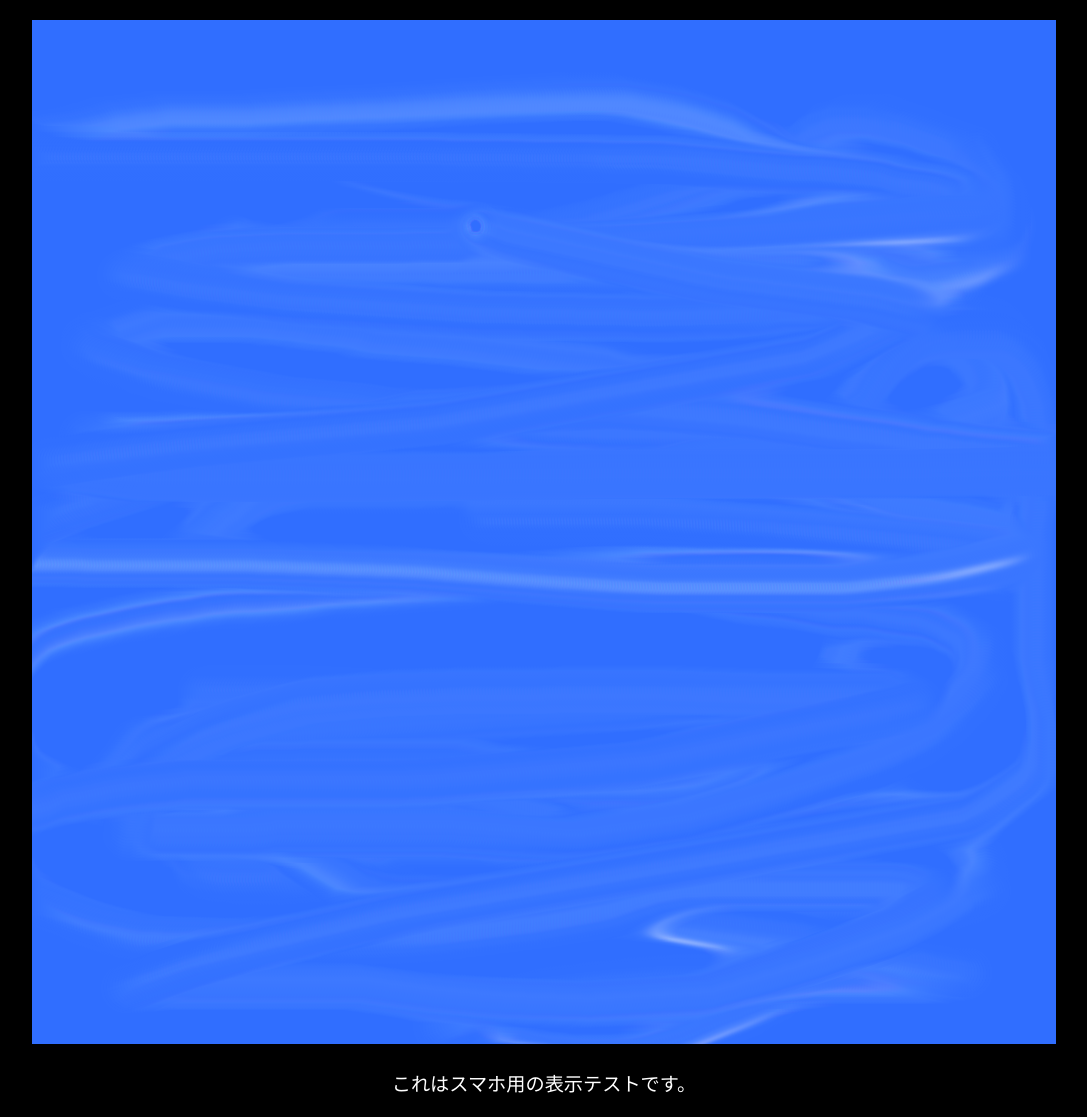
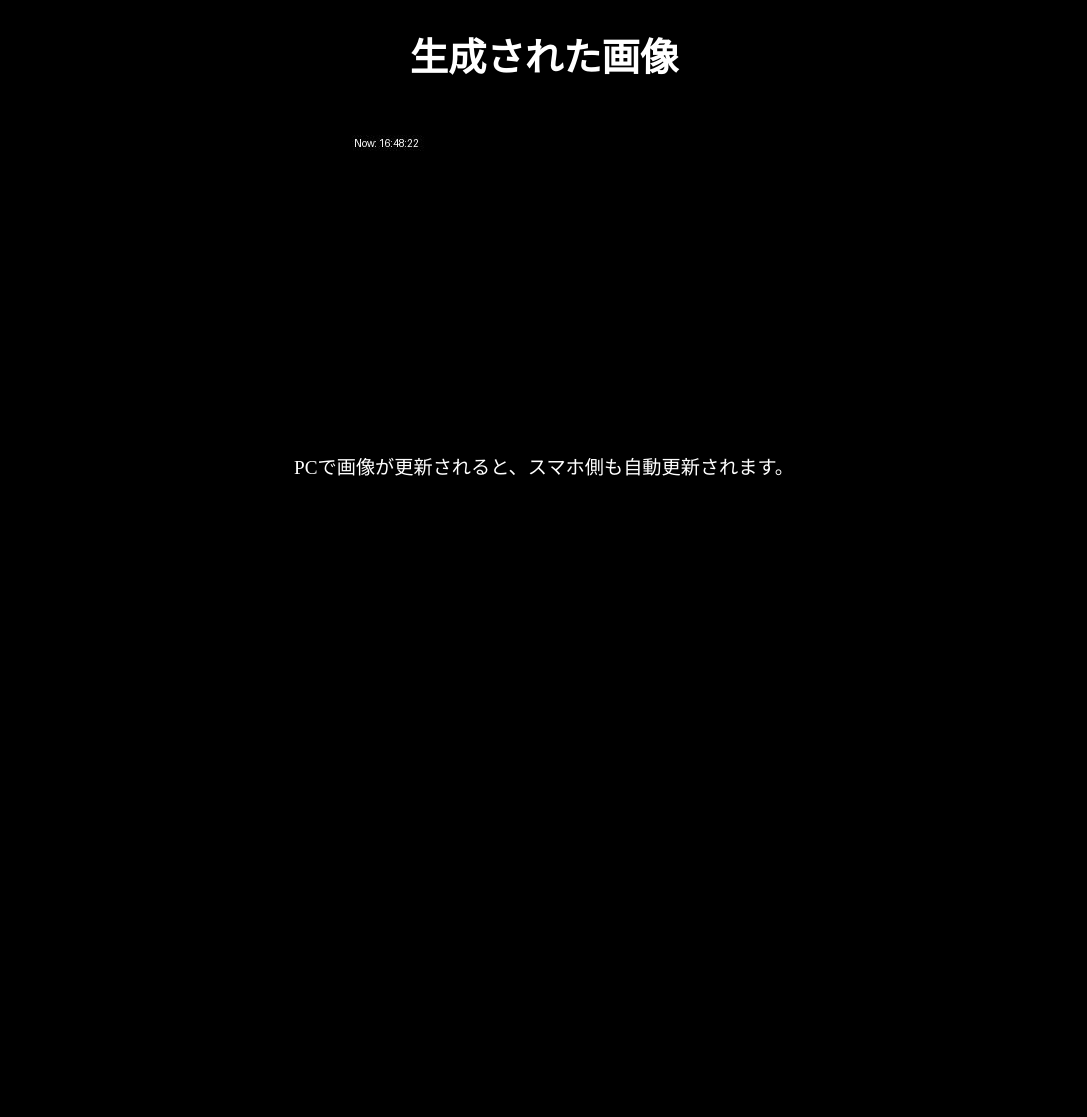
Before and after one commit to saito-simaru/FlaskApp, a Flask app: page / in a window 1280 px wide. Shown: the whole page, without its empty margins (96-1183 px from the left). After the commit the page ends 476 px from the top, so only its background shows below. Run offline with Flask 3, Linux system fonts and the light colour scheme.

Commit message:
外部スクリプトから送られた画像を更新しながら表示

```diff
--- a/main.py
+++ b/main.py
@@ -1,10 +1,17 @@
 from flask import Flask, render_template
+import os
 
 app = Flask(__name__)
 
 @app.route('/')
 def index():
-    return render_template('index.html') #htmlファイルの表示
+    # 画像ファイル名を設定（必要に応じて変更）
+    image_filename = 'generated_image.jpg'
+    image_path = os.path.join('images', image_filename).replace('\\', '/')
+
+    print("image_path:", image_path)
+
+    return render_template('index.html', image_path=image_path)
 
 if __name__ == '__main__':
     app.run(host='0.0.0.0', port=5000)
--- a/templates/index.html
+++ b/templates/index.html
@@ -1,15 +1,26 @@
 <!DOCTYPE html>
 <html lang="ja">
 <head>
-    <meta charset="UTF-8">
-    <meta name="viewport" content="width=device-width, initial-scale=1.0">
-    <title>スマホ用ページ</title>
+  <meta charset="UTF-8">
+  <meta name="viewport" content="width=device-width, initial-scale=1.0">
+  <title>リアルタイム画像表示</title>
+  <link rel="stylesheet" href="{{ url_for('static', filename='style.css') }}">
+  <script>
+    // 画像の再読み込み用スクリプト（5秒ごとに更新）
+    function refreshImage() {
+      const img = document.getElementById('generated');
+      const timestamp = new Date().getTime(); // キャッシュ防止のため
+      img.src = "{{ url_for('static', filename=image_path) }}?t=" + timestamp;
+    }
 
-    <!-- 外部CSSの読み込み -->
-    <link rel="stylesheet" href="{{ url_for('static', filename='style.css') }}">
+    // 5秒ごとに実行
+    setInterval(refreshImage, 15);
+  </script>
 </head>
 <body>
-    <img src="{{ url_for('static', filename='images/sea.png') }}" alt="画像">
-    <div class="text">これはスマホ用の表示テストです。</div>
+  <h1>生成された画像</h1>
+  <img id="generated" src="{{ url_for('static', filename=image_path) }}" alt="画像">
+
+  <div class="text">PCで画像が更新されると、スマホ側も自動更新されます。</div>
 </body>
 </html>
```
Also changed, not shown: image_generator.py (added, +15 -0 lines), sea.png (renamed from static/images/sea.png), static/images/generated_image.jpg (added).
